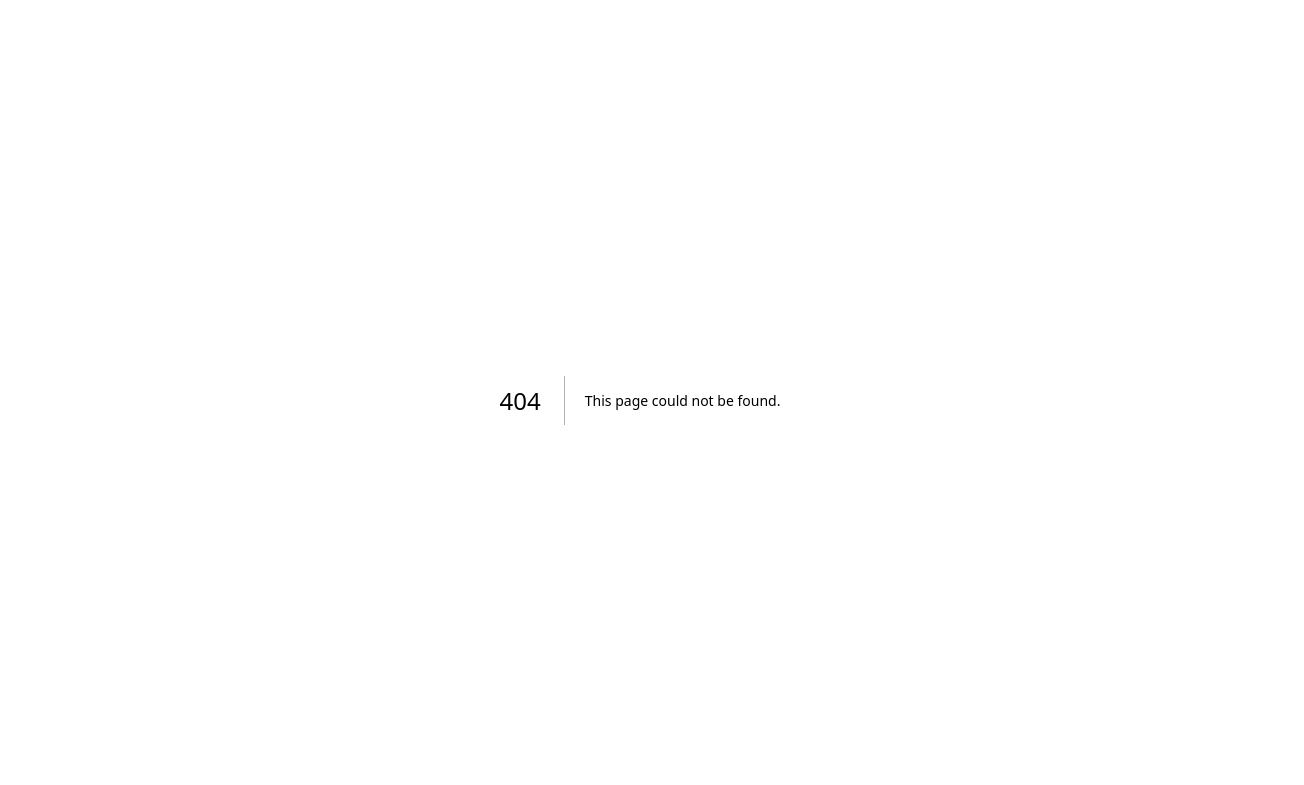
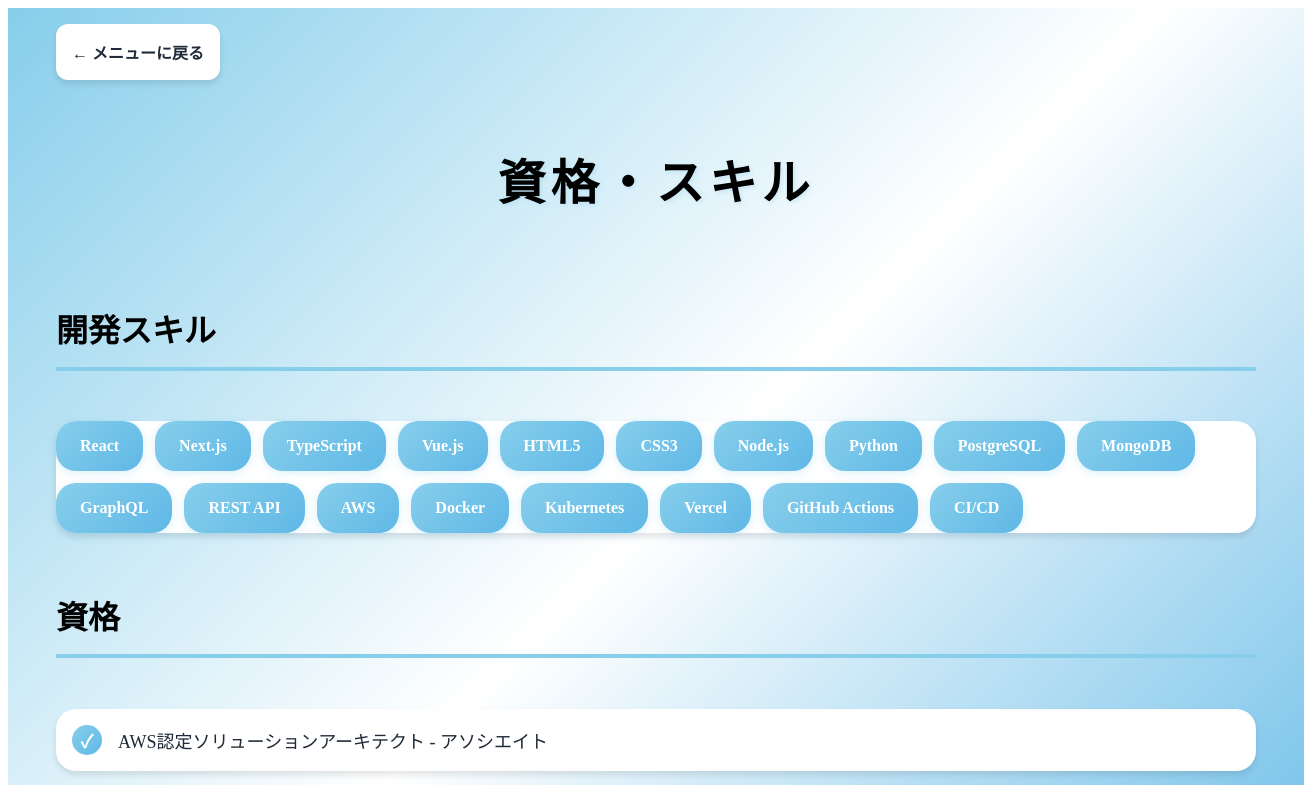
Before and after one commit to yutomiyake-pf/homepage, a Next.js app: page /skills in a window 1280 px wide. Before the commit this address had no page. Shown: the top 785 px of the page, 1304 px wide, since content can reach past the window. Built offline with nearby package versions, Linux system fonts and the light colour scheme.

Commit message:
skill作成

```diff
--- /dev/null
+++ b/src/app/_features/skills/SkillsContainer/index.tsx
@@ -0,0 +1,88 @@
+import { ReactNode } from "react";
+import styles from "./styles.module.css";
+import { Header } from "@/app/_components/Header";
+
+type SkillItem = {
+  name: string;
+  type: "skill" | "certification";
+};
+
+const skillItems: SkillItem[] = [
+  // 開発スキル
+  { name: "React", type: "skill" },
+  { name: "Next.js", type: "skill" },
+  { name: "TypeScript", type: "skill" },
+  { name: "Vue.js", type: "skill" },
+  { name: "HTML5", type: "skill" },
+  { name: "CSS3", type: "skill" },
+  { name: "Node.js", type: "skill" },
+  { name: "Python", type: "skill" },
+  { name: "PostgreSQL", type: "skill" },
+  { name: "MongoDB", type: "skill" },
+  { name: "GraphQL", type: "skill" },
+  { name: "REST API", type: "skill" },
+  { name: "AWS", type: "skill" },
+  { name: "Docker", type: "skill" },
+  { name: "Kubernetes", type: "skill" },
+  { name: "Vercel", type: "skill" },
+  { name: "GitHub Actions", type: "skill" },
+  { name: "CI/CD", type: "skill" },
+  // 資格
+  {
+    name: "AWS認定ソリューションアーキテクト - アソシエイト",
+    type: "certification",
+  },
+  { name: "基本情報技術者試験", type: "certification" },
+  { name: "応用情報技術者試験", type: "certification" },
+  { name: "TOEIC 850点", type: "certification" },
+];
+
+const SkillItem = ({ item }: { item: SkillItem }): ReactNode => {
+  if (item.type === "skill") {
+    return <li className={styles.skillItem}>{item.name}</li>;
+  }
+
+  return (
+    <li className={styles.certificationItem}>
+      <span className={styles.certificationIcon} aria-hidden="true">
+        ✓
+      </span>
+      {item.name}
+    </li>
+  );
+};
+
+export const SkillsContainer = (): ReactNode => {
+  const skills = skillItems.filter((item) => item.type === "skill");
+  const certifications = skillItems.filter(
+    (item) => item.type === "certification"
+  );
+
+  return (
+    <main className={styles.section}>
+      <div className={styles.sectionContent}>
+        <Header title="資格・スキル" />
+
+        <div className={styles.skillsContainer}>
+          <section className={styles.skillsSection}>
+            <h2 className={styles.categoryTitle}>開発スキル</h2>
+            <ul className={styles.skillsList} aria-label="開発スキル一覧">
+              {skills.map((skill, index) => (
+                <SkillItem key={`skill-${index}`} item={skill} />
+              ))}
+            </ul>
+          </section>
+
+          <section className={styles.certificationsSection}>
+            <h2 className={styles.categoryTitle}>資格</h2>
+            <ul className={styles.certificationsList}>
+              {certifications.map((cert, index) => (
+                <SkillItem key={`cert-${index}`} item={cert} />
+              ))}
+            </ul>
+          </section>
+        </div>
+      </div>
+    </main>
+  );
+};
--- /dev/null
+++ b/src/app/_features/skills/SkillsContainer/styles.module.css
@@ -0,0 +1,128 @@
+.section {
+  width: 100%;
+  min-height: 100dvh;
+  background: var(--background-linear-gradient-skyblue);
+  padding: var(--padding);
+}
+
+.sectionContent {
+  max-width: var(--max-content-width);
+  margin: 0 auto;
+  position: relative;
+  display: flex;
+  flex-direction: column;
+  gap: var(--gap-xl);
+}
+
+.skillsContainer {
+  width: 100%;
+  display: flex;
+  flex-direction: column;
+  align-items: center;
+  justify-content: center;
+  gap: var(--gap-xl);
+}
+
+.skillsSection {
+  width: 100%;
+  display: flex;
+  flex-direction: column;
+  gap: var(--gap-lg);
+}
+
+.categoryTitle {
+  font-size: var(--font-size-2xl);
+  font-weight: 700;
+  color: var(--color-black);
+  padding-bottom: var(--spacing-sm);
+  border-bottom: 4px solid var(--color-primary-skyblue);
+}
+
+.skillsList {
+  background: var(--color-white);
+  padding: var(--padding);
+  border-radius: var(--border-radius-lg);
+  box-shadow: var(--shadow-md);
+  display: flex;
+  flex-wrap: wrap;
+  gap: var(--gap-sm);
+  list-style: none;
+  padding: 0;
+  margin: 0;
+}
+
+.skillItem {
+  background: linear-gradient(
+    135deg,
+    var(--color-primary-skyblue),
+    var(--color-primary-skyblue-dark)
+  );
+  color: var(--color-white);
+  padding: var(--spacing-sm) var(--spacing-md);
+  border-radius: var(--border-radius-lg);
+  font-size: var(--font-size-md);
+  font-weight: 600;
+  box-shadow: 0 2px 8px rgba(135, 206, 235, 0.3);
+  transition: transform 0.2s ease;
+}
+
+.skillItem:hover {
+  transform: translateY(-2px);
+}
+
+.certificationsSection {
+  width: 100%;
+  display: flex;
+  flex-direction: column;
+  gap: var(--gap-lg);
+}
+
+.certificationsList {
+  list-style: none;
+  padding: 0;
+  margin: 0;
+  display: flex;
+  flex-direction: column;
+  gap: var(--gap-md);
+}
+
+.certificationItem {
+  background: var(--color-white);
+  padding: var(--padding);
+  border-radius: var(--border-radius-lg);
+  box-shadow: var(--shadow-md);
+  font-size: var(--font-size-lg);
+  color: var(--color-gray-800);
+  display: flex;
+  align-items: center;
+  gap: var(--gap-md);
+  transition: transform 0.3s ease, box-shadow 0.3s ease;
+}
+
+.certificationItem:hover {
+  transform: translateX(10px);
+  box-shadow: var(--shadow-xl);
+}
+
+.certificationIcon {
+  display: flex;
+  align-items: center;
+  justify-content: center;
+  width: 30px;
+  height: 30px;
+  background: linear-gradient(
+    135deg,
+    var(--color-primary-skyblue),
+    var(--color-primary-skyblue-dark)
+  );
+  color: var(--color-white);
+  border-radius: 50%;
+  font-weight: 700;
+  flex-shrink: 0;
+}
+
+@media (max-width: 768px) {
+  .skillsList {
+    padding: var(--spacing-md);
+  }
+}
--- /dev/null
+++ b/src/app/skills/page.tsx
@@ -0,0 +1,8 @@
+import { NextPage } from "next";
+import { SkillsContainer } from "../_features/skills/SkillsContainer";
+
+const Page: NextPage = () => {
+  return <SkillsContainer key={Date.now()} />;
+};
+
+export default Page;
```
